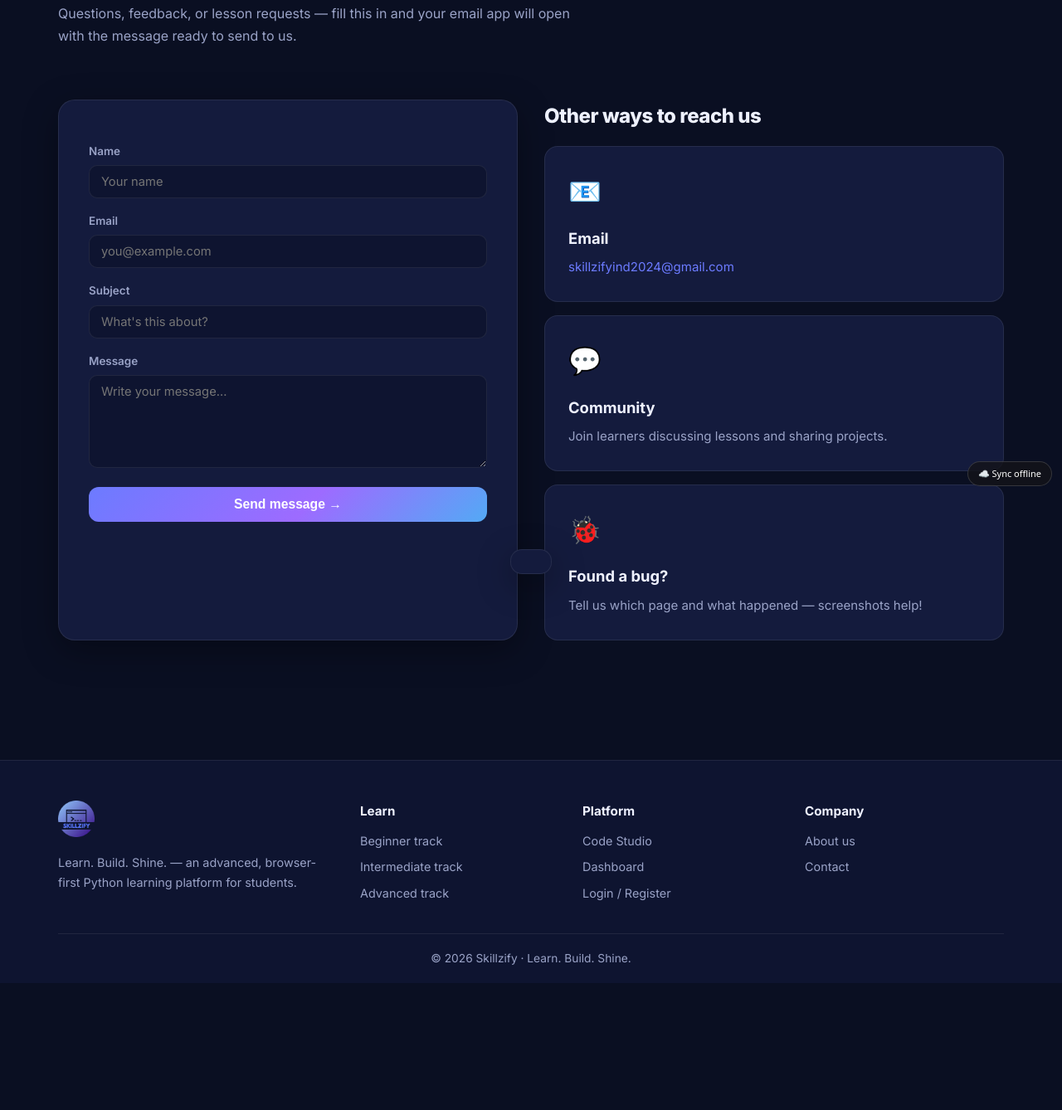
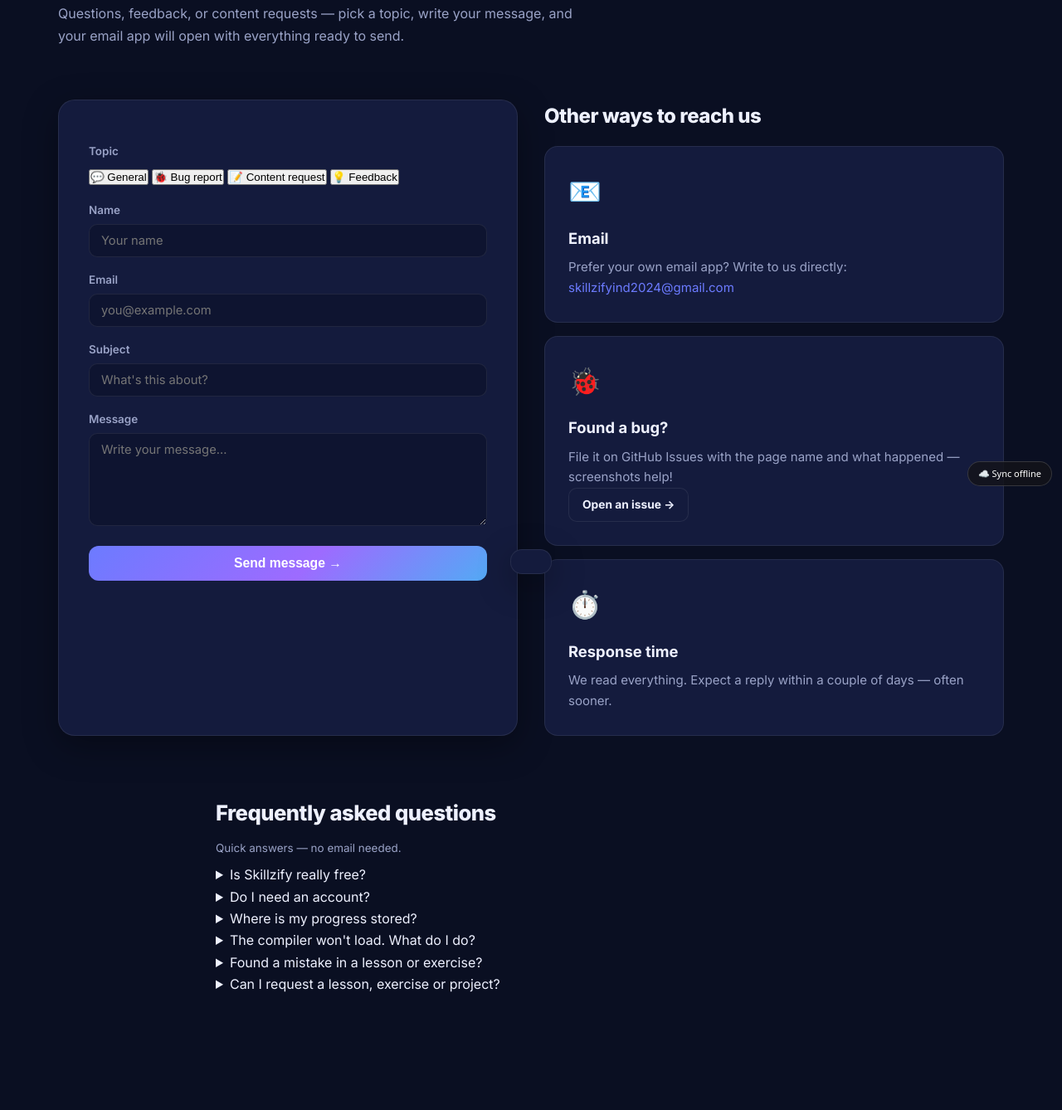
Before and after one commit to vikaspatil06/skillzify-v2, a website: page contact.html in a window 1280 px wide. Shown: the part 202-1540 px from the top of the page at 83% size. Before the commit the page ends 1387 px from the top, so only its background shows below. Drawn offline with Linux system fonts and the light colour scheme; no server answers.

Commit message:
Batch update: 48 practice exercises + paths/projects/reference rebuilds, about/contact restructure, account settings drawer + Firebase password reset, sync status moved to profile chip

```diff
--- a/contact.html
+++ b/contact.html
@@ -14,7 +14,7 @@
   <meta name="description" content="Contact the Skillzify team.">
   <title>Contact — Skillzify</title>
   <link rel="icon" href="assets/logo-light.png">
-  <link rel="stylesheet" href="assets/css/style.css?v=6">
+  <link rel="stylesheet" href="assets/css/style.css?v=7">
   <link rel="preconnect" href="https://fonts.googleapis.com">
   <link href="https://fonts.googleapis.com/css2?family=Inter:wght@400;600;700;800&display=swap" rel="stylesheet">
   <script>try{document.documentElement.setAttribute('data-theme',localStorage.getItem('skillzify_theme')||'dark')}catch(e){document.documentElement.setAttribute('data-theme','dark')}</script>
@@ -28,7 +28,7 @@
   <section class="page-hero">
     <div class="container">
       <h1 class="section-title">✉️ Contact us</h1>
-      <p class="section-sub">Questions, feedback, or lesson requests — fill this in and your email app will open with the message ready to send to us.</p>
+      <p class="section-sub">Questions, feedback, or content requests — pick a topic, write your message, and your email app will open with everything ready to send.</p>
     </div>
   </section>
 
@@ -37,6 +37,15 @@
       <div class="two-col">
         <div class="form-card" style="margin:0;max-width:none">
           <form id="contact-form">
+            <div class="form-group">
+              <label class="field-lbl">Topic</label>
+              <div class="pill-row" id="c-topics">
+                <button type="button" class="pill active" data-topic="General">💬 General</button>
+                <button type="button" class="pill" data-topic="Bug">🐞 Bug report</button>
+                <button type="button" class="pill" data-topic="Content">📝 Content request</button>
+                <button type="button" class="pill" data-topic="Feedback">💡 Feedback</button>
+              </div>
+            </div>
             <div class="form-group">
               <label class="field-lbl" for="c-name">Name</label>
               <input type="text" id="c-name" placeholder="Your name" required>
@@ -58,10 +67,43 @@
         </div>
         <div>
           <h2 class="section-title" style="font-size:1.5rem">Other ways to reach us</h2>
-          <div class="card" style="margin-top:16px"><div class="icon">📧</div><h3>Email</h3><p><a href="mailto:skillzifyind2024@gmail.com">skillzifyind2024@gmail.com</a></p></div>
-          <div class="card" style="margin-top:16px"><div class="icon">💬</div><h3>Community</h3><p>Join learners discussing lessons and sharing projects.</p></div>
-          <div class="card" style="margin-top:16px"><div class="icon">🐞</div><h3>Found a bug?</h3><p>Tell us which page and what happened — screenshots help!</p></div>
+          <div class="card" style="margin-top:16px"><div class="icon">📧</div><h3>Email</h3><p>Prefer your own email app? Write to us directly:</p><p><a href="mailto:skillzifyind2024@gmail.com">skillzifyind2024@gmail.com</a></p></div>
+          <div class="card" style="margin-top:16px"><div class="icon">🐞</div><h3>Found a bug?</h3><p>File it on GitHub Issues with the page name and what happened — screenshots help!</p><p><a class="btn btn-sm btn-ghost" href="https://github.com/vikaspatil06/skillzify-v2/issues" target="_blank" rel="noopener">Open an issue →</a></p></div>
+          <div class="card" style="margin-top:16px"><div class="icon">⏱️</div><h3>Response time</h3><p>We read everything. Expect a reply within a couple of days — often sooner.</p></div>
         </div>
+      </div>
+    </div>
+  </section>
+
+  <section class="section" style="padding-top:0">
+    <div class="container" style="max-width:760px">
+      <h2 class="section-title" style="font-size:1.6rem">Frequently asked questions</h2>
+      <p class="hint" style="margin-bottom:8px">Quick answers — no email needed.</p>
+      <div class="faq">
+        <details>
+          <summary>Is Skillzify really free?</summary>
+          <p>Yes — every lesson, exercise, project and reference entry is free, with no paywalls or premium tier.</p>
+        </details>
+        <details>
+          <summary>Do I need an account?</summary>
+          <p>No. You can learn entirely without one. Signing in (free) syncs your progress across devices.</p>
+        </details>
+        <details>
+          <summary>Where is my progress stored?</summary>
+          <p>In your browser's local storage. If you sign in, it also syncs to your Firebase-backed account so your phone and laptop stay in step.</p>
+        </details>
+        <details>
+          <summary>The compiler won't load. What do I do?</summary>
+          <p>It downloads the Python runtime (~10 MB) on first use, so the very first load needs a stable connection. If it still fails, reload the page — and if that doesn't help, send us a bug report with your browser name.</p>
+        </details>
+        <details>
+          <summary>Found a mistake in a lesson or exercise?</summary>
+          <p>Thank you! Use the form above with the <strong>Bug report</strong> topic (or open a GitHub Issue) and tell us the page name and what's wrong.</p>
+        </details>
+        <details>
+          <summary>Can I request a lesson, exercise or project?</summary>
+          <p>Absolutely — that's what the <strong>Content request</strong> topic is for. Tell us what you want to learn and we'll consider it for the roadmap.</p>
+        </details>
       </div>
     </div>
   </section>
@@ -81,6 +123,15 @@
 <script src="assets/js/sync.js"></script>
 <script>
 // Contact form → opens the visitor's email app addressed to us (mailto fallback)
+var contactTopic = "General";
+document.querySelectorAll("#c-topics .pill").forEach(function (b) {
+  b.addEventListener("click", function () {
+    contactTopic = b.getAttribute("data-topic");
+    document.querySelectorAll("#c-topics .pill").forEach(function (x) {
+      x.classList.toggle("active", x === b);
+    });
+  });
+});
 document.getElementById("contact-form").addEventListener("submit", function (e) {
   e.preventDefault();
   var name = document.getElementById("c-name").value.trim();
@@ -93,7 +144,7 @@ document.getElementById("contact-form").addEventListener("submit", function (e)
   window.Skillzify.storeSet("skillzify_messages", msgs);
   var body = "Name: " + name + "\nEmail: " + email + "\n\n" + message;
   window.location.href = "mailto:skillzifyind2024@gmail.com"
-    + "?subject=" + encodeURIComponent("[Skillzify] " + subject)
+    + "?subject=" + encodeURIComponent("[Skillzify:" + contactTopic + "] " + subject)
     + "&body=" + encodeURIComponent(body);
   e.target.reset();
   window.Skillzify.toast("Opening your email app — just hit send ✉️", "success");
```
